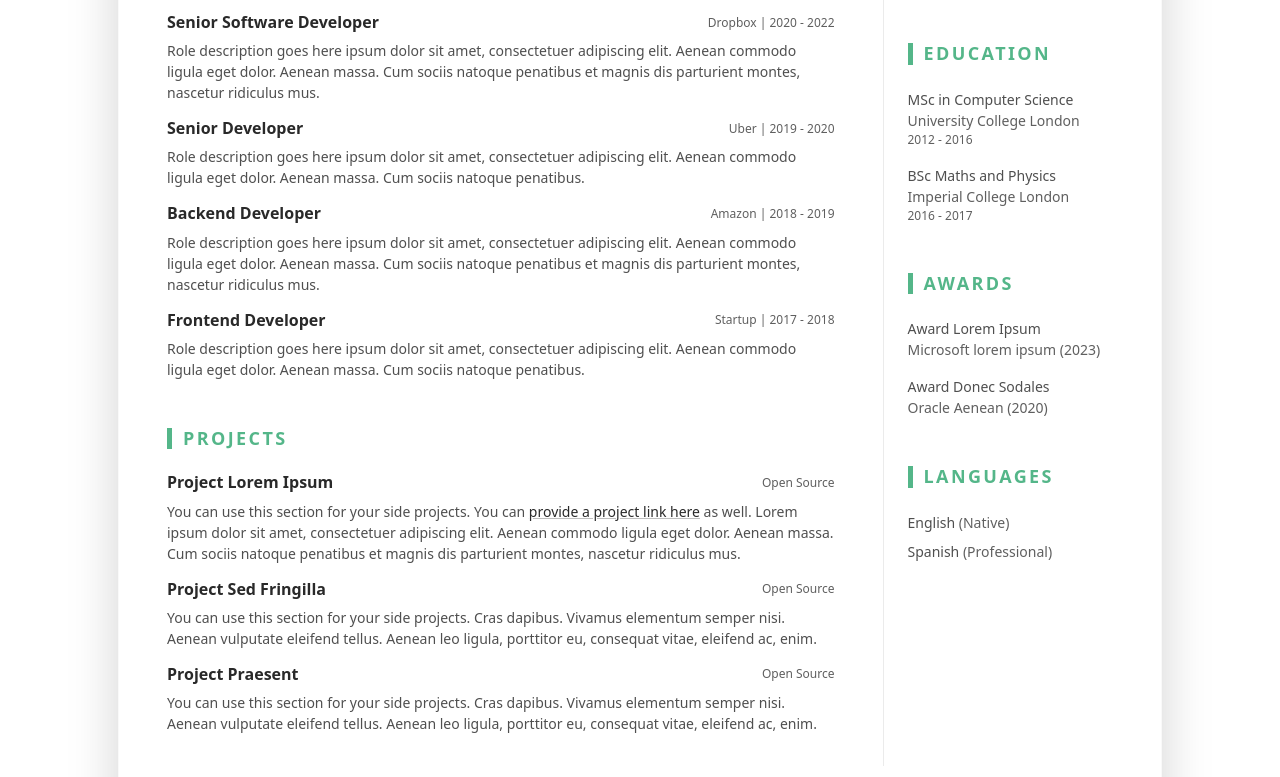
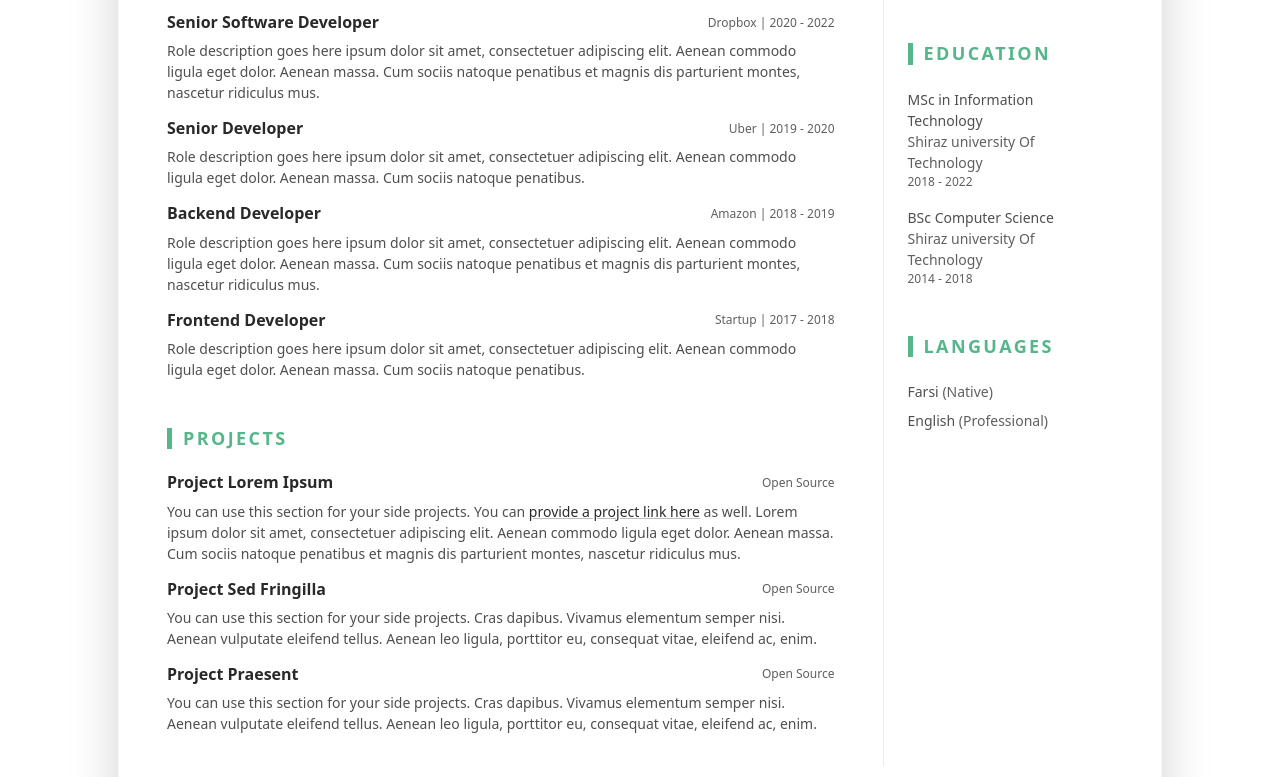
Before and after one commit to ShahriarVelayat/velayat.me, a plain HTML site: page index.html in a window 1280 px wide. Shown: the part 893-1670 px from the top of the page. Drawn offline with Linux system fonts and the light colour scheme.

Commit message:
Update index.html

```diff
--- a/index.html
+++ b/index.html
@@ -204,18 +204,18 @@
 										<h3 class="text-uppercase resume-section-heading mb-4">Education</h3>
 										<ul class="list-unstyled resume-education-list">
 											<li class="mb-3">
-												<div class="resume-degree font-weight-bold">MSc in Computer Science</div>
-												<div class="resume-degree-org text-muted">University College London</div>
-												<div class="resume-degree-time text-muted">2012 - 2016</div>
+												<div class="resume-degree font-weight-bold">MSc in Information Technology</div>
+												<div class="resume-degree-org text-muted">Shiraz university Of Technology</div>
+												<div class="resume-degree-time text-muted">2018 - 2022</div>
 											</li>
 											<li>
-												<div class="resume-degree font-weight-bold">BSc Maths and Physics</div>
-												<div class="resume-degree-org text-muted">Imperial College London</div>
-												<div class="resume-degree-time text-muted">2016 - 2017</div>
+												<div class="resume-degree font-weight-bold">BSc Computer Science</div>
+												<div class="resume-degree-org text-muted">Shiraz university Of Technology</div>
+												<div class="resume-degree-time text-muted">2014 - 2018</div>
 											</li>
 										</ul>
 									</section><!--//education-section-->
-									<section class="education-section py-3">
+									<!-- <section class="education-section py-3">
 										<h3 class="text-uppercase resume-section-heading mb-4">Awards</h3>
 										<ul class="list-unstyled resume-awards-list">
 											<li class="mb-3">
@@ -227,12 +227,12 @@
 												<div class="text-muted">Oracle Aenean (2020)</div>
 											</li>
 										</ul>
-									</section><!--//education-section-->
+									</section>//education-section -->
 									<section class="skills-section py-3">
 										<h3 class="text-uppercase resume-section-heading mb-4">Languages</h3>
 										<ul class="list-unstyled resume-lang-list">
-											<li class="mb-2">English <span class="text-muted">(Native)</span></li>
-											<li>Spanish <span class="text-muted">(Professional)</span></li>
+											<li class="mb-2">Farsi <span class="text-muted">(Native)</span></li>
+											<li>English <span class="text-muted">(Professional)</span></li>
 										</ul>
 									</section><!--//certificates-section-->
 									<!-- <section class="skills-section py-3">
@@ -251,7 +251,7 @@
 						<hr>
 						<div class="resume-footer text-center">
 							<ul class="resume-social-list list-inline mx-auto mb-0 d-inline-block text-muted">
-								<li class="list-inline-item mb-lg-0 me-3"><a class="resume-link" href="github.com/ShahriarVelayat"><i class="fab fa-github-square fa-2x me-2" data-fa-transform="down-4"></i><span class="d-none d-lg-inline-block text-muted">ShahriarVelayat</span></a></li>
+								<li class="list-inline-item mb-lg-0 me-3"><a class="resume-link" href="https://github.com/ShahriarVelayat"><i class="fab fa-github-square fa-2x me-2" data-fa-transform="down-4"></i><span class="d-none d-lg-inline-block text-muted">ShahriarVelayat</span></a></li>
 								<li class="list-inline-item mb-lg-0 me-3"><a class="resume-link" href="https://linkedin.com/in/shahriar-velayat/"><i class="fab fa-linkedin fa-2x me-2" data-fa-transform="down-4"></i><span class="d-none d-lg-inline-block text-muted">shahriar-velayat</span></a></li>
 							</ul>
 						</div><!--//resume-footer-->
```
